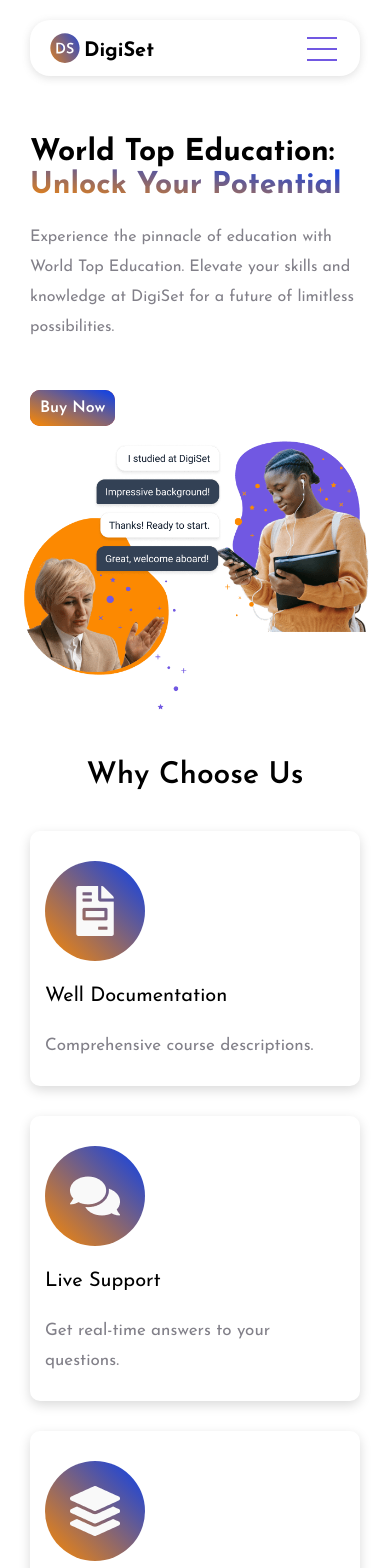
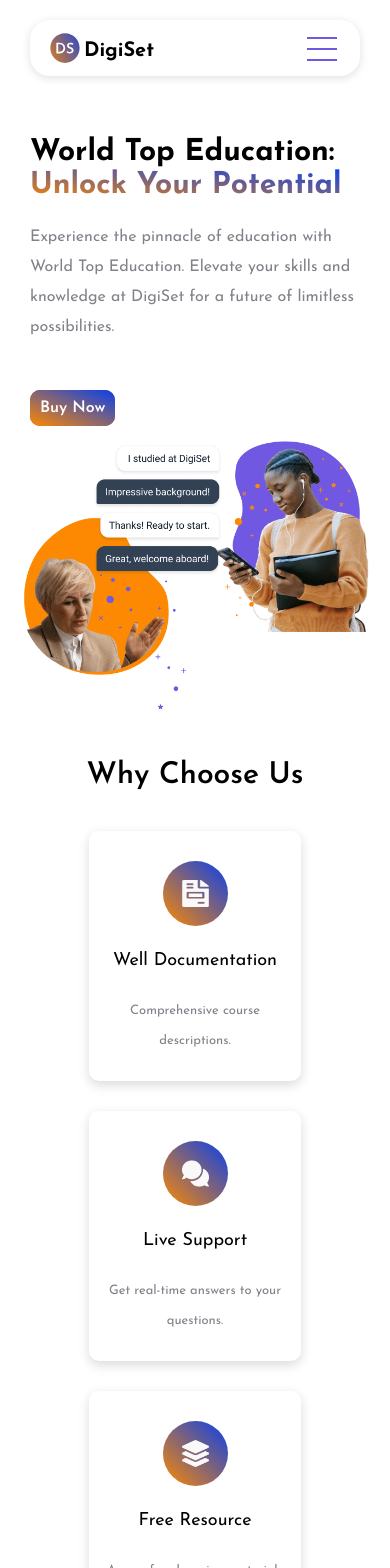
Before and after one commit to ValeriyaGlx/eCommerce-Application, a React (Create React App) app: page / in a window 390 px wide. Shown: the top 1568 px of the page. Built offline with nearby package versions, Linux system fonts and the light colour scheme.

Commit message:
feat: changed scss styles

```diff
--- a/src/shared/components/ChooseCard/_ChooseCard.scss
+++ b/src/shared/components/ChooseCard/_ChooseCard.scss
@@ -3,11 +3,21 @@
 .documentation {
   flex-basis: 270px;
   flex-grow: 1;
+  @media (max-width: 629px) {
+    justify-content: center;
+    display: flex;
+  }
   &-container {
     display: flex;
     flex-direction: column;
     row-gap: 20px;
     height: 100%;
+
+    @media (max-width: 629px) {
+      justify-content: center;
+      align-items: center;
+      width: 64%;
+    }
     &__img {
       width: 100px;
       height: 100px;
@@ -17,6 +27,22 @@
       display: flex;
       align-items: center;
       justify-content: center;
+      @media (max-width: 450px) {
+        width: 65px;
+        height: 65px;
+      }
+      img {
+        @media (max-width: 450px) {
+          width: 27px;
+          height: 27px;
+        }
+      }
+    }
+
+    &__name {
+      @media (max-width: 450px) {
+        font-size: 18px;
+      }
     }
     &.documentation-border {
       border-radius: 10px;
@@ -30,4 +56,10 @@ h5 {
   color: $color-grey-paragraph;
   font-weight: 400;
   font-size: 17px;
+  @media (max-width: 629px) {
+    text-align: center;
+  }
+  @media (max-width: 450px) {
+    font-size: 13px;
+  }
 }
```
